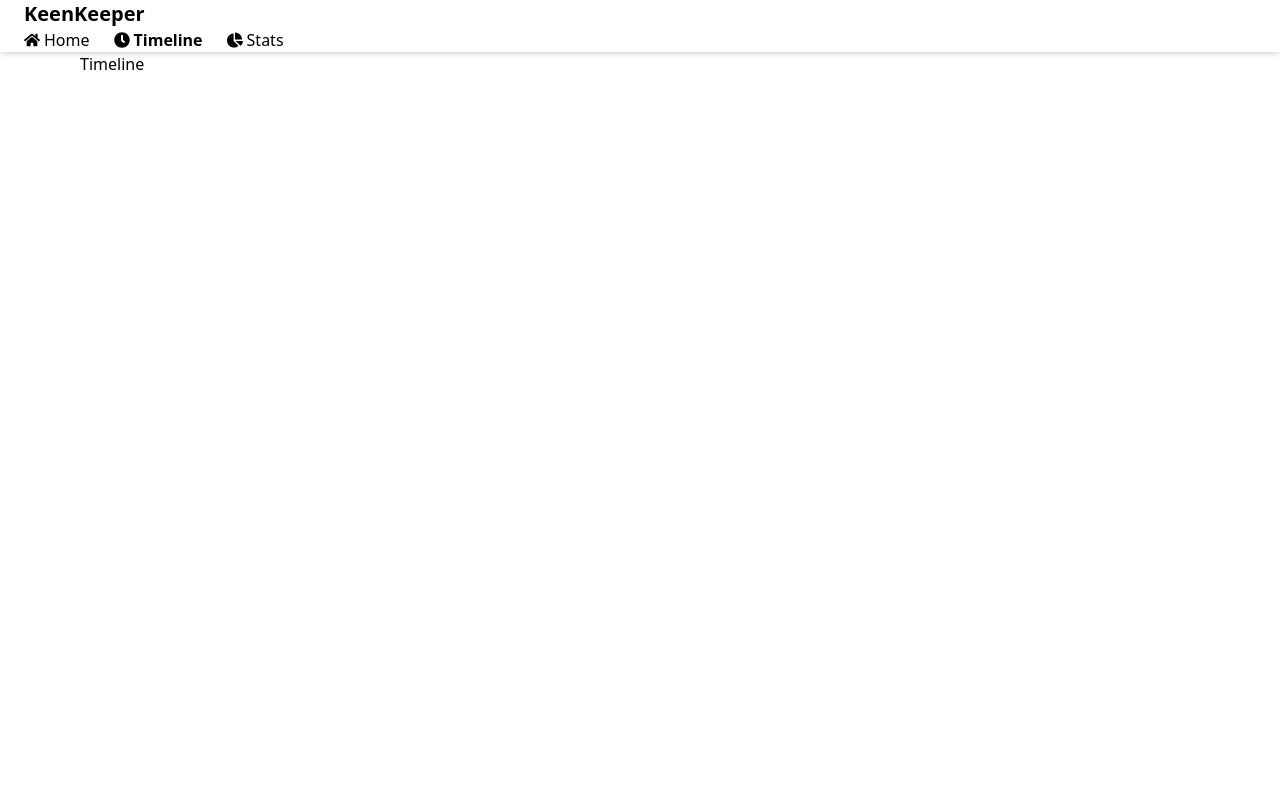
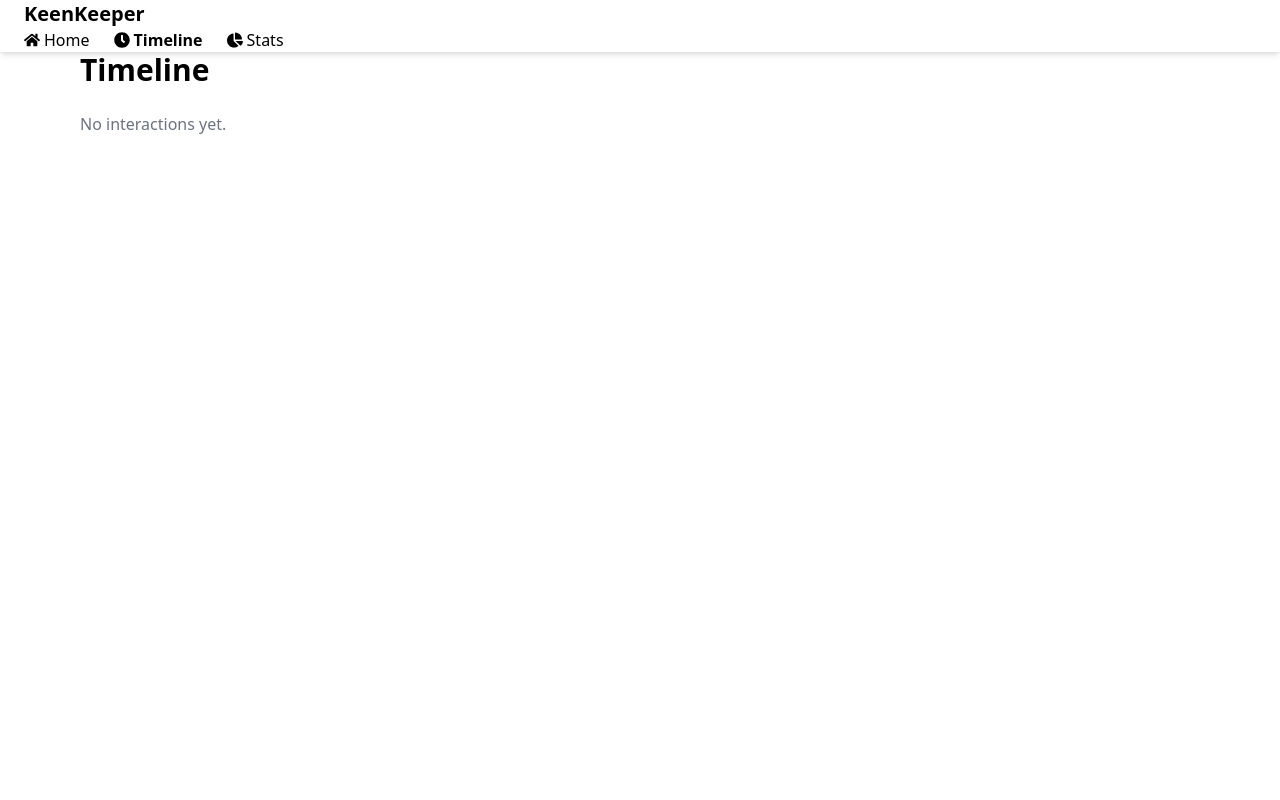
Before and after one commit to Sadiqunnabi17/Assignment7, a React (Vite) app: page /timeline in a window 1280 px wide. Shown: the top 800 px of the page. Built offline with nearby package versions, Linux system fonts and the light colour scheme.

Commit message:
Connect timeline page with interaction history

```diff
--- a/src/pages/Timeline.jsx
+++ b/src/pages/Timeline.jsx
@@ -1,4 +1,49 @@
+import { useEffect, useState } from "react";
+import { FaPhone, FaCommentDots, FaVideo } from "react-icons/fa";
+
 const Timeline = () => {
-  return <div>Timeline</div>;
+  const [timeline, setTimeline] = useState([]);
+
+  useEffect(() => {
+    const stored = JSON.parse(localStorage.getItem("timeline")) || [];
+    setTimeline(stored);
+  }, []);
+
+  return (
+    <div className="space-y-6">
+
+      <h1 className="text-3xl font-bold">Timeline</h1>
+
+      {timeline.length === 0 ? (
+        <p className="text-gray-500">No interactions yet.</p>
+      ) : (
+        <div className="space-y-4">
+          {timeline.map((entry) => (
+            <div
+              key={entry.id}
+              className="card bg-base-100 shadow-md p-4 flex items-center gap-4"
+            >
+
+              {/* Icon */}
+              <div className="text-xl">
+                {entry.type === "Call" && <FaPhone />}
+                {entry.type === "Text" && <FaCommentDots />}
+                {entry.type === "Video" && <FaVideo />}
+              </div>
+
+              {/* Content */}
+              <div>
+                <p className="font-semibold">{entry.title}</p>
+                <p className="text-sm text-gray-500">{entry.date}</p>
+              </div>
+
+            </div>
+          ))}
+        </div>
+      )}
+
+    </div>
+  );
 };
+
 export default Timeline;
```
